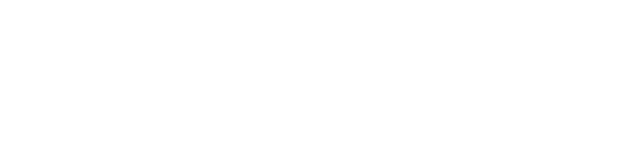
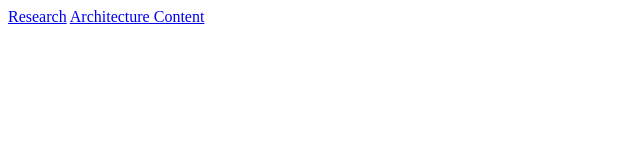
Before and after one commit to PowellEscobar/ssfr, a plain HTML site: page index.html in a window 1280 px wide. Shown: the whole page, without its empty margins (0-640 px from the left). Drawn offline with Linux system fonts and the light colour scheme.

Commit message:
Updated Index
Relinked Research
Added Architecture

```diff
--- a/index.html
+++ b/index.html
@@ -8,6 +8,7 @@
 <meta name="description" content="Page Description Goes Here">
 </head>
 <body>
-<!-- The page content goes here -->
+<a href="research/competitiveanalysis.pdf">Research</a>
+<a href="https://drive.google.com/open?id=0Bx5fDsfi56xnREFYWVV6SEIzUGc">Architecture Content</a>
 </body>
 </html>
```
